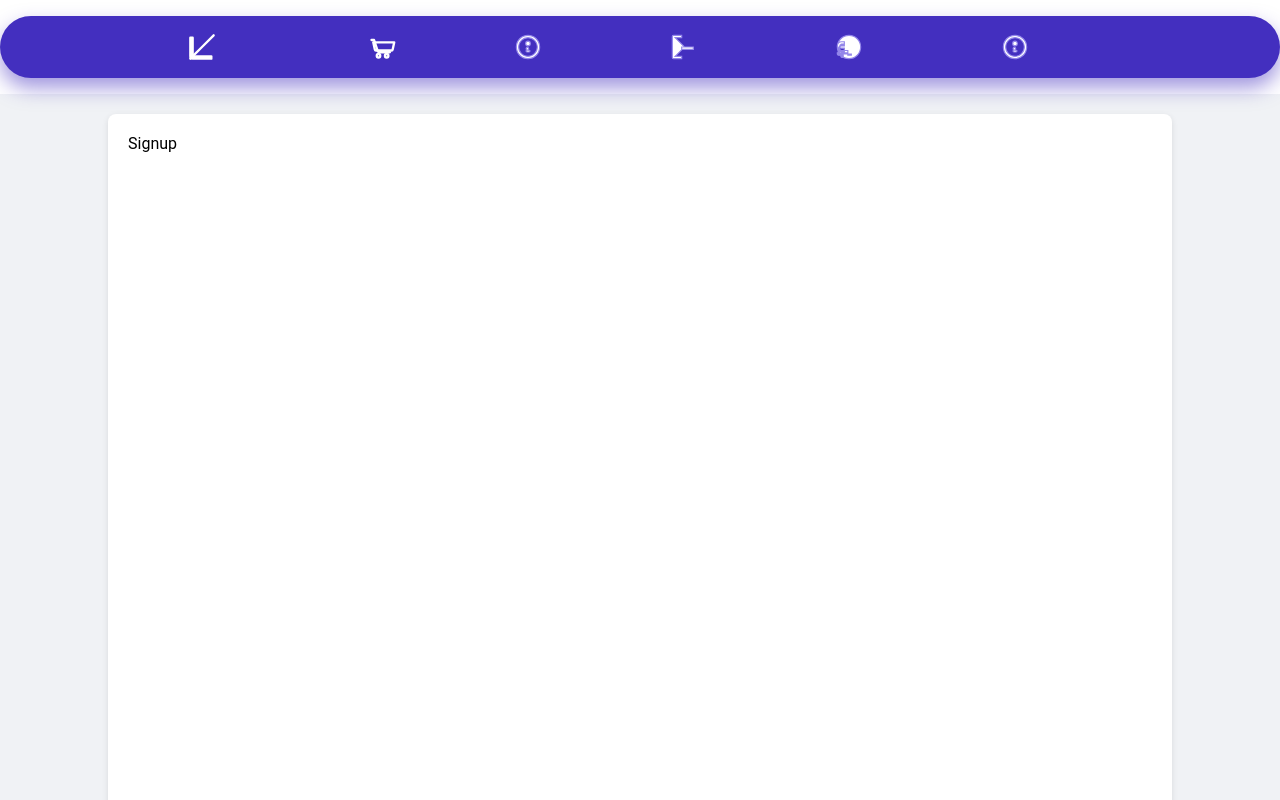
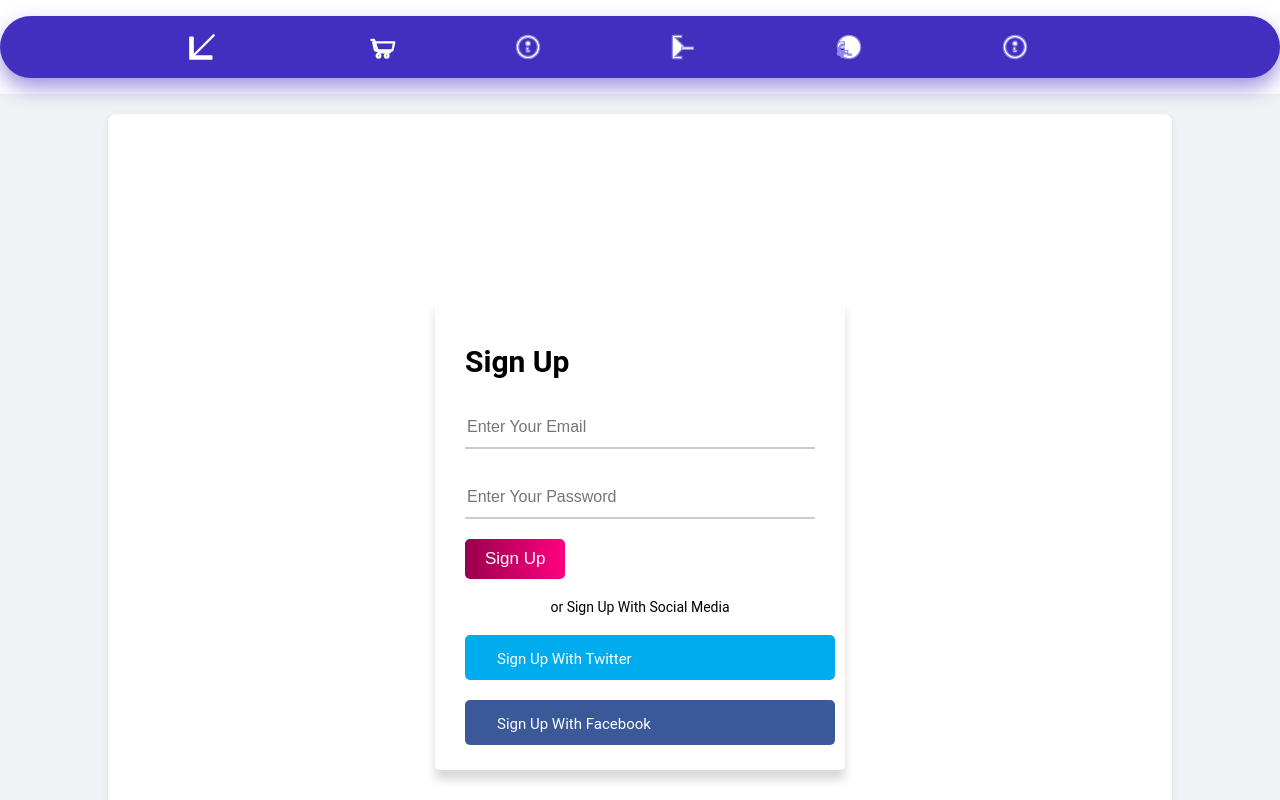
Before and after one commit to sunnyprime/ecommerce-site, a React (Create React App) app: page /signup in a window 1280 px wide. Shown: the top 800 px of the page. Built offline with nearby package versions, Linux system fonts and the light colour scheme; no server answers.

Commit message:
feat: signup and login

```diff
--- a/package.json
+++ b/package.json
@@ -6,6 +6,7 @@
     "@testing-library/jest-dom": "^5.17.0",
     "@testing-library/react": "^13.4.0",
     "@testing-library/user-event": "^13.5.0",
+    "dotenv": "^16.3.1",
     "firebase": "^10.2.0",
     "prop-types": "^15.8.1",
     "react": "^18.2.0",
--- a/src/App.js
+++ b/src/App.js
@@ -6,6 +6,9 @@ import ProductsPage from './components/ProductsPage';
 import ProductDetail from './components/ProductDetail';
 import Navbar from './components/Navbar';
 import styled, { createGlobalStyle } from 'styled-components';
+import dotenv from 'dotenv';
+
+dotenv.config();
 
 const GlobalStyles = createGlobalStyle`
   body {
@@ -42,6 +45,7 @@ const App = () => {
           <Switch>
             <Route exact path="/" component={Login} />
             <Route path="/signup" component={Signup} />
+            <Route path="/login" component={Login} />
             <Route path="/products" component={ProductsPage} />
             <Route path="/product/:productId" component={ProductDetail} />
           </Switch>
--- a/src/components/Login.js
+++ b/src/components/Login.js
@@ -1,25 +1,156 @@
-// components/Login.js
-import React from 'react';
+import React, { useState } from 'react';
+import {auth} from '../services/Firebase';
+import { Link, useHistory } from 'react-router-dom';
+import 'firebase/auth';
 import styled from 'styled-components';
-import { useSpring, animated } from 'react-spring';
 
-const LoginContainer = styled.div`
-  /* Your styling here */
+const Container = styled.div`
 
-  /* Example hover effect */
+  display: flex;
+  justify-content: center;
+  align-items: center;
+  height: 100vh;
+`;
+
+const AuthContainer = styled.div`
+  background: #fff;
+  max-width: 350px;
+  width: 100%;
+  padding: 25px 30px;
+  border-radius: 5px;
+  box-shadow: 0 10px 10px rgba(0, 0, 0, 0.15);
+`;
+
+const Title = styled.div`
+  font-size: 30px;
+  font-weight: 600;
+  margin: 20px 0 10px 0;
+  position: relative;
+`;
+
+const InputBox = styled.div`
+  width: 100%;
+  height: 45px;
+  margin-top: 25px;
+  position: relative;
+`;
+
+const Input = styled.input`
+  width: 100%;
+  height: 100%;
+  outline: none;
+  font-size: 16px;
+  border: none;
+`;
+
+const Underline = styled.div`
+  position: absolute;
+  height: 2px;
+  width: 100%;
+  background: #ccc;
+  left: 0;
+  bottom: 0;
+`;
+
+const SubmitButton = styled.input`
+  background: linear-gradient(to right, #99004d 0%, #ff0080 100%);
+  font-size: 17px;
+  color: #fff;
+  border: none;
+  border-radius: 5px;
+  cursor: pointer;
+  padding: 10px 20px;
+  margin-top: 20px;
+`;
+
+const Option = styled.div`
+  font-size: 14px;
+  text-align: center;
+  margin-top: 20px;
+`;
+
+const SocialLink = styled.a`
+  display: block;
+  height: 45px;
+  width: 100%;
+  font-size: 15px;
+  text-decoration: none;
+  padding-left: 20px;
+  line-height: 45px;
+  color: #fff;
+  border-radius: 5px;
+  transition: all 0.3s ease;
+  background: ${(props) => props.background};
+  margin-top: 20px;
+
   &:hover {
-    background-color: #f2f2f2;
-    transition: background-color 0.3s ease-in-out;
+    background: ${(props) => props.hoverBackground};
+  }
+
+  i {
+    padding-right: 12px;
+    font-size: 20px;
   }
 `;
 
-const Login = () => {
-    const animationProps = useSpring({ opacity: 1, from: { opacity: 0 } });
+const LoginPage = () => {
+  const [email, setEmail] = useState('');
+  const [password, setPassword] = useState('');
+  const [error, setError] = useState('')
+
+  const history = useHistory();
+
+  const handleLogin = async e => {
+    e.preventDefault();
+
+    try {
+      await auth.signInWithEmailAndPassword(email, password);
+      console.log('Logged in successfully');
+      history.push('/products'); // Redirect to the products page on successful login
+    } catch (error) {
+      setError('Error logging in: ' + error.message);
+      console.error('Error logging in:', error);
+    }
+  };
+
+
   return (
-    <LoginContainer style={animationProps}>
-      {/* Your login form content */}
-    </LoginContainer>
+    <Container>
+      <AuthContainer>
+        <Title>Login</Title>
+        <form onSubmit={(e) => e.preventDefault()}>
+          <InputBox>
+            <Input
+              type="text"
+              placeholder="Enter Your Email"
+              required
+              value={email}
+              onChange={(e) => setEmail(e.target.value)}
+            />
+            <Underline></Underline>
+          </InputBox>
+          <InputBox>
+            <Input
+              type="password"
+              placeholder="Enter Your Password"
+              required
+              value={password}
+              onChange={(e) => setPassword(e.target.value)}
+            />
+            <Underline></Underline>
+          </InputBox>
+          <SubmitButton type="submit" value="Continue" onClick={handleLogin} />
+        </form>
+        <Option>or Connect With Social Media</Option>
+        <SocialLink href="#" background="#00acee" hoverBackground="#1abeff">
+          <i className="fab fa-twitter"></i> Sign in With Twitter
+        </SocialLink>
+        <SocialLink href="#" background="#3b5998" hoverBackground="#476bb8">
+          <i className="fab fa-facebook-f"></i> Sign in With Facebook
+        </SocialLink>
+      </AuthContainer>
+    </Container>
   );
 };
 
-export default Login;
+export default LoginPage;
--- a/src/components/Signup.js
+++ b/src/components/Signup.js
@@ -1,7 +1,155 @@
-import React from 'react'
+import React, { useState } from 'react';
+import { auth } from '../services/Firebase';
+import { Link, useHistory } from 'react-router-dom';
+import 'firebase/auth';
+import styled from 'styled-components';
 
-export default function Signup() {
+const Container = styled.div`
+  display: flex;
+  justify-content: center;
+  align-items: center;
+  height: 100vh;
+`;
+
+const AuthContainer = styled.div`
+  background: #fff;
+  max-width: 350px;
+  width: 100%;
+  padding: 25px 30px;
+  border-radius: 5px;
+  box-shadow: 0 10px 10px rgba(0, 0, 0, 0.15);
+`;
+
+const Title = styled.div`
+  font-size: 30px;
+  font-weight: 600;
+  margin: 20px 0 10px 0;
+  position: relative;
+`;
+
+const InputBox = styled.div`
+  width: 100%;
+  height: 45px;
+  margin-top: 25px;
+  position: relative;
+`;
+
+const Input = styled.input`
+  width: 100%;
+  height: 100%;
+  outline: none;
+  font-size: 16px;
+  border: none;
+`;
+
+const Underline = styled.div`
+  position: absolute;
+  height: 2px;
+  width: 100%;
+  background: #ccc;
+  left: 0;
+  bottom: 0;
+`;
+
+const SubmitButton = styled.input`
+  background: linear-gradient(to right, #99004d 0%, #ff0080 100%);
+  font-size: 17px;
+  color: #fff;
+  border: none;
+  border-radius: 5px;
+  cursor: pointer;
+  padding: 10px 20px;
+  margin-top: 20px;
+`;
+
+const Option = styled.div`
+  font-size: 14px;
+  text-align: center;
+  margin-top: 20px;
+`;
+
+const SocialLink = styled.a`
+  display: block;
+  height: 45px;
+  width: 100%;
+  font-size: 15px;
+  text-decoration: none;
+  padding-left: 20px;
+  line-height: 45px;
+  color: #fff;
+  border-radius: 5px;
+  transition: all 0.3s ease;
+  background: ${(props) => props.background};
+  margin-top: 20px;
+
+  &:hover {
+    background: ${(props) => props.hoverBackground};
+  }
+
+  i {
+    padding-right: 12px;
+    font-size: 20px;
+  }
+`;
+
+const SignupPage = () => {
+  const [email, setEmail] = useState('');
+  const [password, setPassword] = useState('');
+  const [error, setError] = useState('');
+
+  const history = useHistory();
+
+  const handleSignup = async (e) => {
+    e.preventDefault();
+
+    try {
+      await auth.createUserWithEmailAndPassword(email, password);
+      console.log('Signed up successfully');
+      history.push('/products'); // Redirect to the products page on successful signup
+    } catch (error) {
+      setError('Error signing up: ' + error.message);
+      console.error('Error signing up:', error);
+    }
+  };
+
+
   return (
-    <div>Signup</div>
-  )
-}
+    <Container>
+      <AuthContainer>
+        <Title>Sign Up</Title>
+        <form onSubmit={(e) => e.preventDefault()}>
+          <InputBox>
+            <Input
+              type="text"
+              placeholder="Enter Your Email"
+              required
+              value={email}
+              onChange={(e) => setEmail(e.target.value)}
+            />
+            <Underline></Underline>
+          </InputBox>
+          <InputBox>
+            <Input
+              type="password"
+              placeholder="Enter Your Password"
+              required
+              value={password}
+              onChange={(e) => setPassword(e.target.value)}
+            />
+            <Underline></Underline>
+          </InputBox>
+          <SubmitButton type="submit" value="Sign Up" onClick={handleSignup} />
+        </form>
+        <Option>or Sign Up With Social Media</Option>
+        <SocialLink href="#" background="#00acee" hoverBackground="#1abeff">
+          <i className="fab fa-twitter"></i> Sign Up With Twitter
+        </SocialLink>
+        <SocialLink href="#" background="#3b5998" hoverBackground="#476bb8">
+          <i className="fab fa-facebook-f"></i> Sign Up With Facebook
+        </SocialLink>
+      </AuthContainer>
+    </Container>
+  );
+};
+
+export default SignupPage;
--- a/src/services/Firebase.js
+++ b/src/services/Firebase.js
@@ -1,22 +1,25 @@
 import firebase from 'firebase/compat/app';
 import "firebase/compat/firestore";
+import 'firebase/compat/auth';
  // Import specific Firebase services you need
 
 
 
 const firebaseConfig = {
-    apiKey: "AIzaSyAAMPYlr_0pOw9d2vWPjTNNkoCB1AP_ybw",
-    authDomain: "gpt-ecommere.firebaseapp.com",
-    projectId: "gpt-ecommere",
-    storageBucket: "gpt-ecommere.appspot.com",
-    messagingSenderId: "478436798668",
-    appId: "1:478436798668:web:ca9d90902a99f554479269"
+  apiKey: process.env.REACT_APP_FIREBASE_API_KEY,
+  authDomain: process.env.REACT_APP_FIREBASE_AUTH_DOMAIN,
+  projectId: process.env.REACT_APP_FIREBASE_PROJECT_ID,
+  storageBucket: process.env.REACT_APP_FIREBASE_STORAGE_BUCKET,
+  messagingSenderId: process.env.REACT_APP_FIREBASE_MESSAGING_SENDER_ID,
+  appId: process.env.REACT_APP_FIREBASE_APP_ID,
 };
 
 if (!firebase.apps.length) {
     firebase.initializeApp(firebaseConfig);
   }
+  const firebaseApp = firebase.initializeApp(firebaseConfig);
+  const auth = firebaseApp.auth();
 
   const db = firebase.firestore(); // Initialize Firestore instance
 
-  export { firebase, db };
+  export { firebase, db,auth };
```
Also changed, not shown: src/components/Product.js (+31 -11 lines), src/components/ProductDetail.js (+52 -7 lines), src/components/ProductList.js (+14 -7 lines), 2 other files (tests, documents, lock files or other folders).
